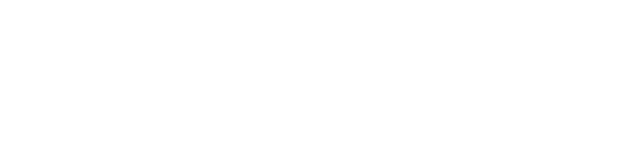
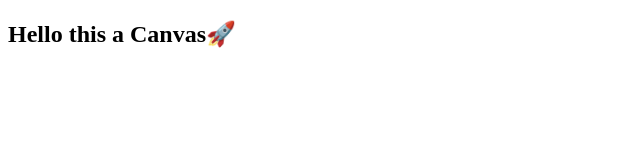
Before and after one commit to sharan9678/javascript30, a plain HTML site: page Html 5 Canvas/index.html in a window 1280 px wide. Shown: the whole page, without its empty margins (0-640 px from the left). Drawn offline with Linux system fonts and the light colour scheme.

Commit message:
another day another commit

```diff
--- a/Html 5 Canvas/index.html
+++ b/Html 5 Canvas/index.html
@@ -7,6 +7,6 @@
     <title>HTML 5 Canvas</title>
 </head>
 <body>
-
+    <h2>Hello this a Canvas🚀</h2>
 </body>
 </html>
```
